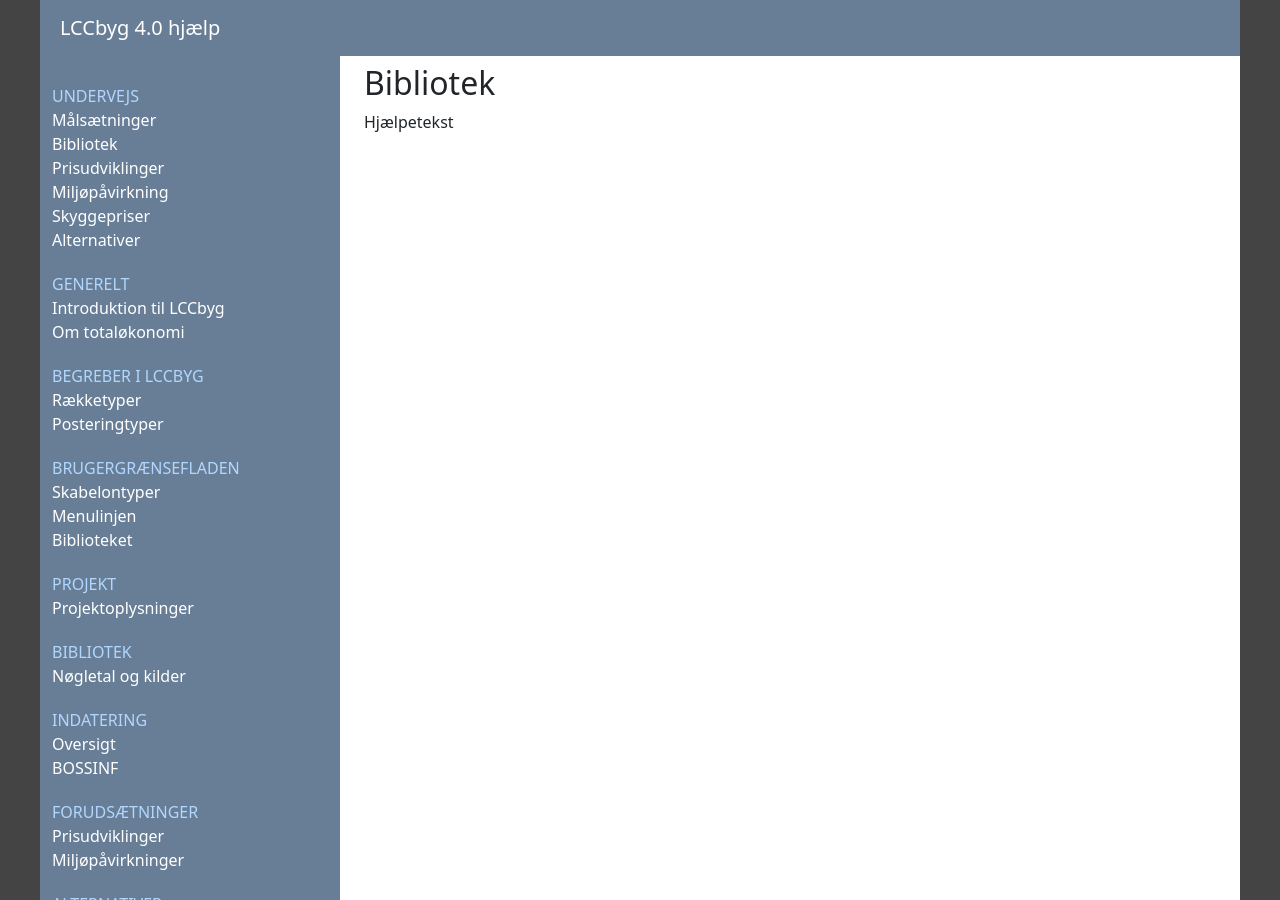
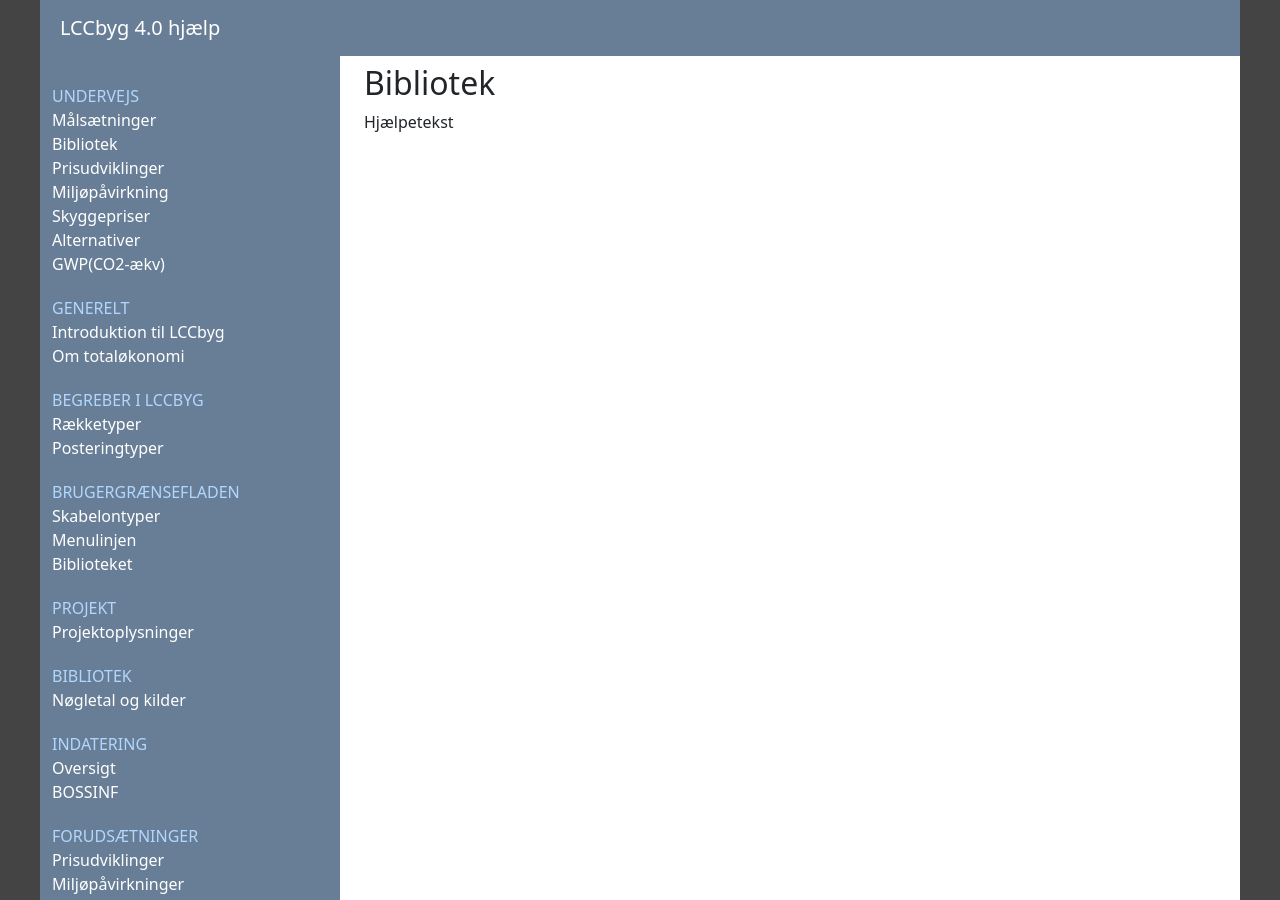
Before and after one commit to LccBuild/lccbyg-docs, a Jekyll site: the page built from docs/help/40/da/mainlibraries.md, in a window 1280 px wide. Built offline with Jekyll 4.4.1, drawn with Linux system fonts in a browser that asks for light colours.

Commit message:
Update navigation40.yml

```diff
--- a/docs/_data/navigation40.yml
+++ b/docs/_data/navigation40.yml
@@ -16,6 +16,8 @@
       url: shadowpricescenarios
     - title: Alternativer
       url: alternatives
+    - title: GWP(CO2-ækv)
+      url: gpw
 
 - title: Generelt
   sublinks:
```
